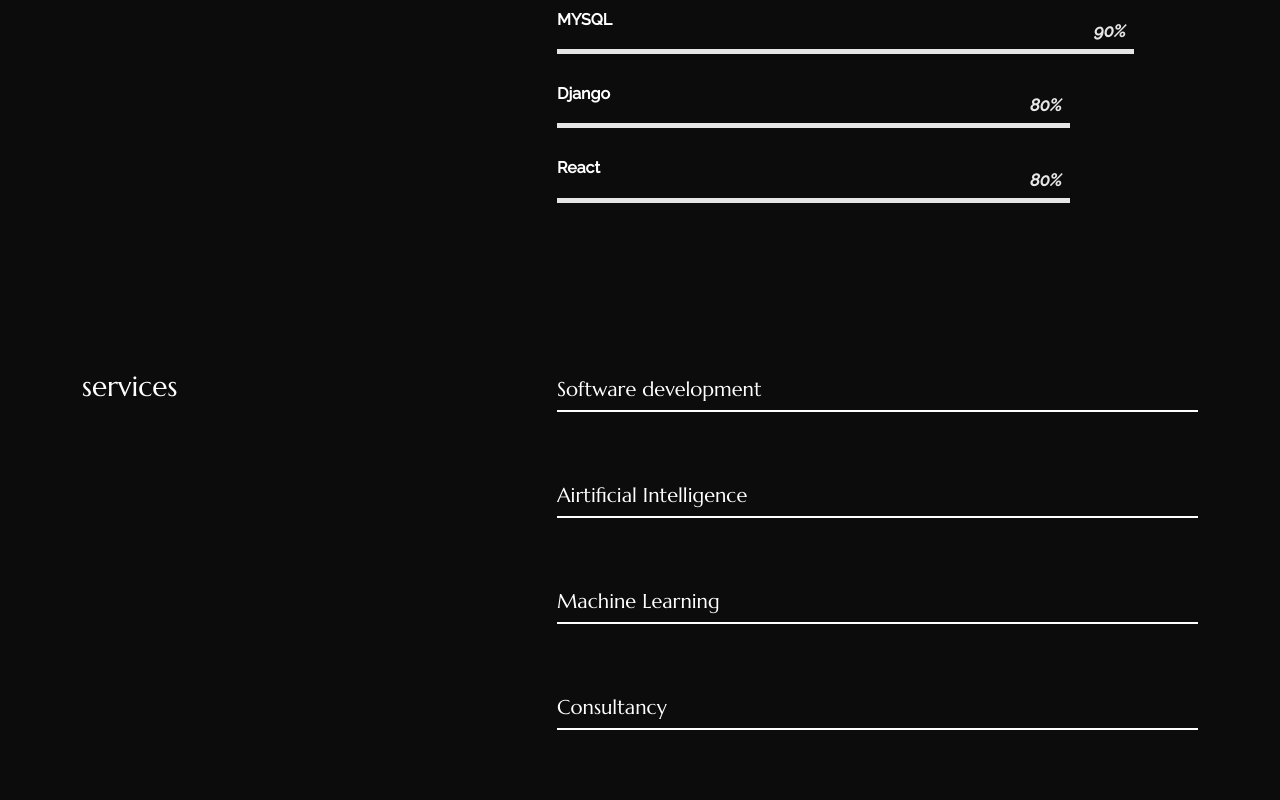
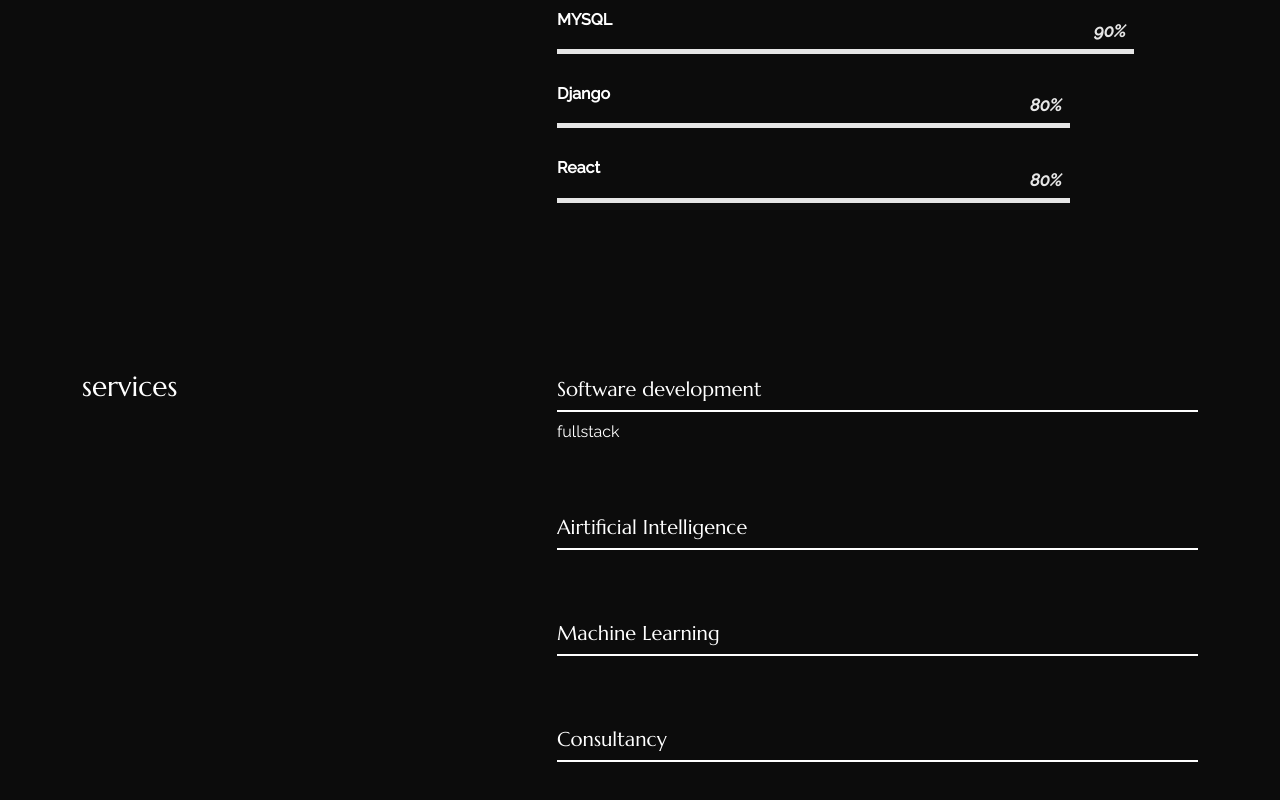
Before and after one commit to Raudin/muga-portfolio, a React (Create React App) app: page /about in a window 1280 px wide. Shown: the part 1507-2307 px from the top of the page. Before the commit the page ends 2277 px from the top, so only its background shows below. Built offline with nearby package versions, Linux system fonts and the light colour scheme.

Commit message:
Update content_option.js

```diff
--- a/src/content_option.js
+++ b/src/content_option.js
@@ -92,7 +92,7 @@
 
 const services = [{
         title: "Software development",
-        description: " ",
+        description: "fullstack ",
     },
     {
         title: "Airtificial Intelligence",
```
